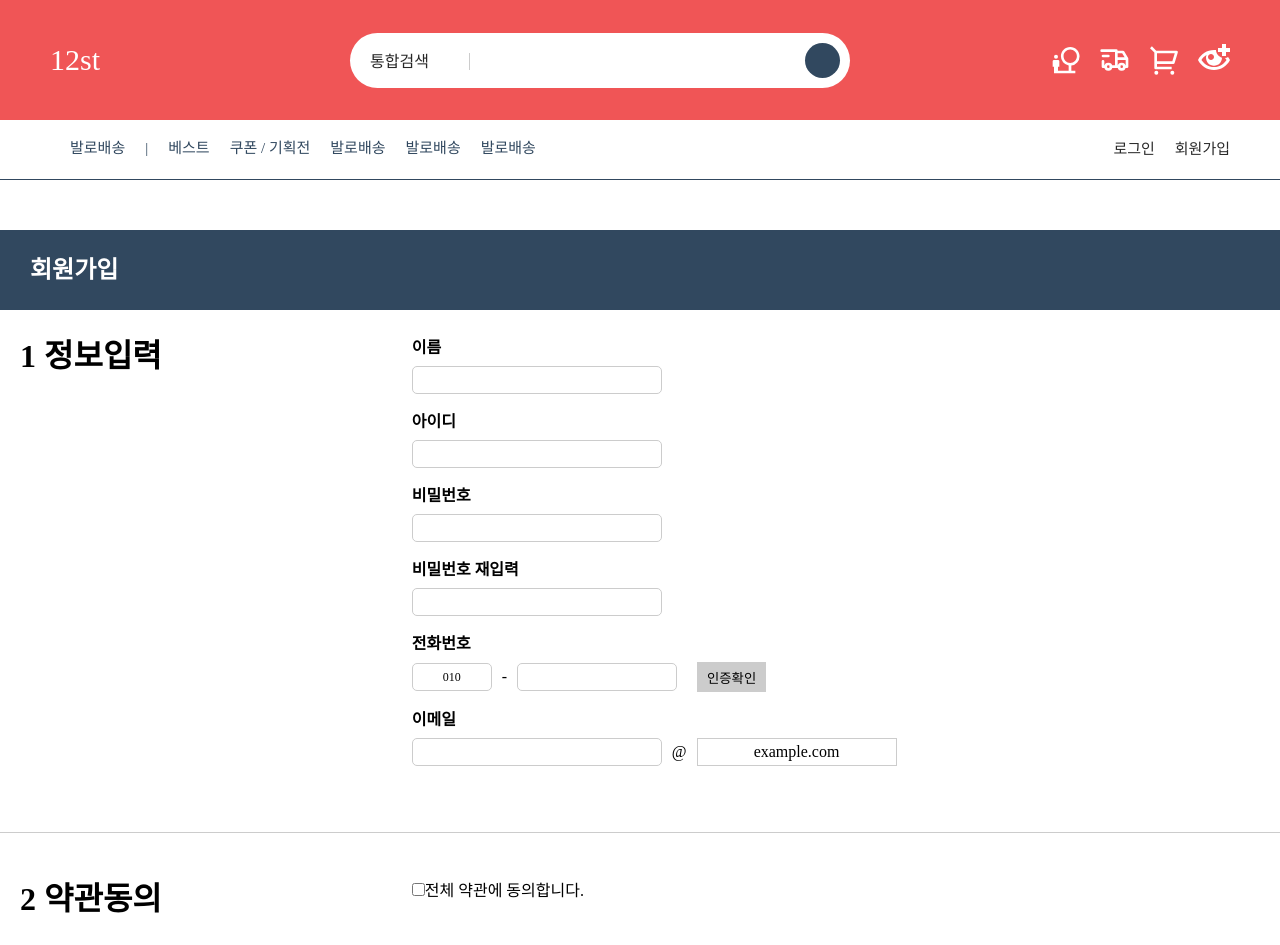
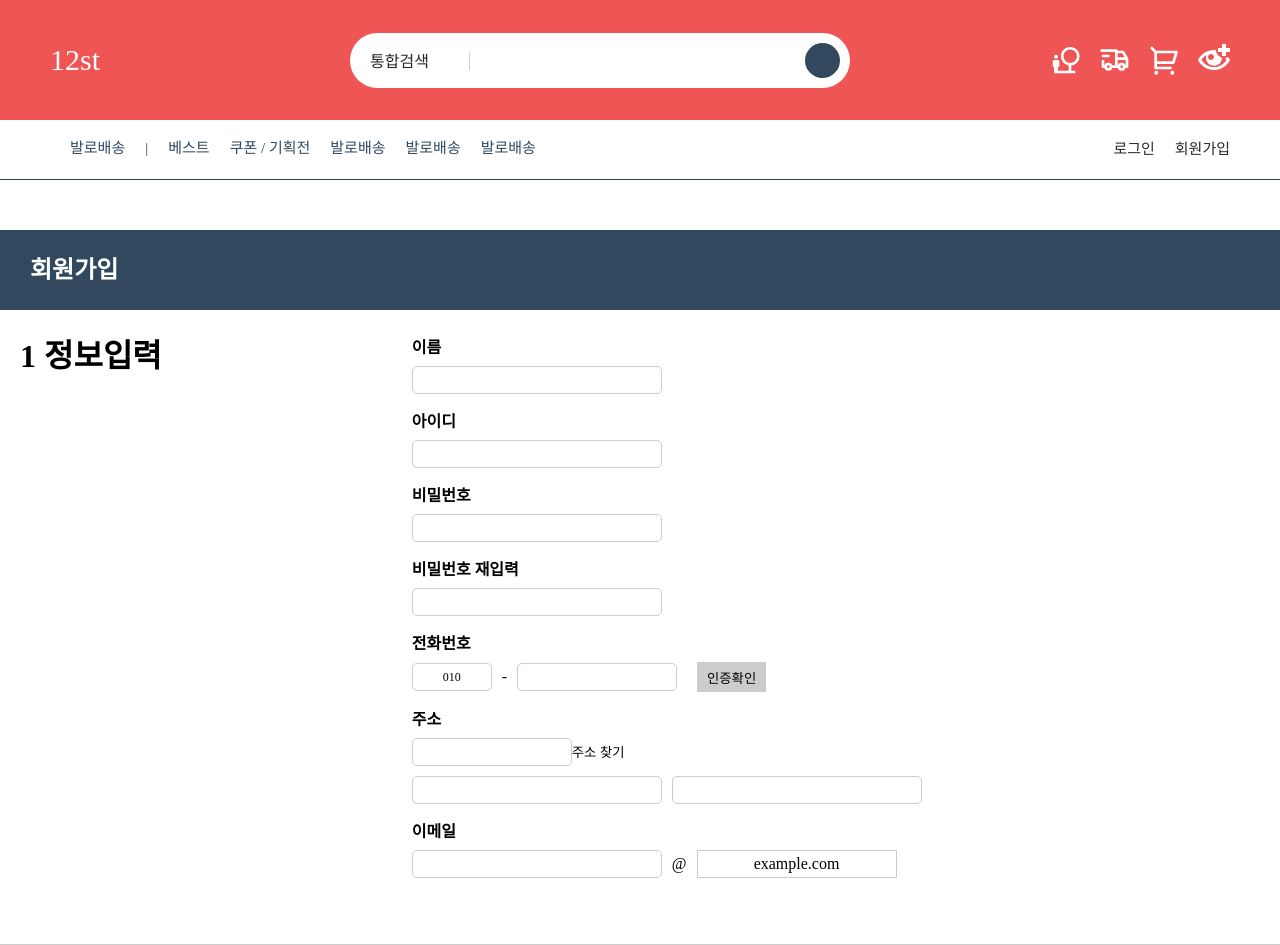
Before and after one commit to jeonghan7411/12StTeamProject, a React (Create React App) app in the folder client/: page /regist in a window 1280 px wide. Shown: the top 945 px of the page. Built offline with nearby package versions, Linux system fonts and the light colour scheme.

Commit message:
asfdadfdsf

```diff
--- a/client/src/components/pages/regist/Regist.jsx
+++ b/client/src/components/pages/regist/Regist.jsx
@@ -29,6 +29,18 @@ const Regist = () => {
             <button className={classes["regist-btn-confirmation"]}>
               인증확인
             </button>
+          </div>
+
+          <label htmlFor="adress">주소</label>
+          <div>
+            <div className={classes["regist-userInfo-zipcode"]}>
+              <input id="adress" />
+              <button>주소 찾기</button>
+            </div>
+            <div className={classes["regist-userInfo-address"]}>
+              <input type="text" />
+              <input type="text" />
+            </div>
           </div>
 
           <label htmlFor="id">이메일</label>
--- a/client/src/components/pages/regist/Regist.module.css
+++ b/client/src/components/pages/regist/Regist.module.css
@@ -63,6 +63,18 @@
   display: flex;
   align-items: center;
   margin-bottom: 20px;
+}
+
+.regist-userInfo-zipcode input {
+  width: 160px;
+}
+
+.regist-userInfo-zipcode input {
+  margin-bottom: 10px;
+}
+
+.regist-userInfo-address input {
+  margin-right: 10px;
 }
 
 .regist-userInfo-phone div {
```
